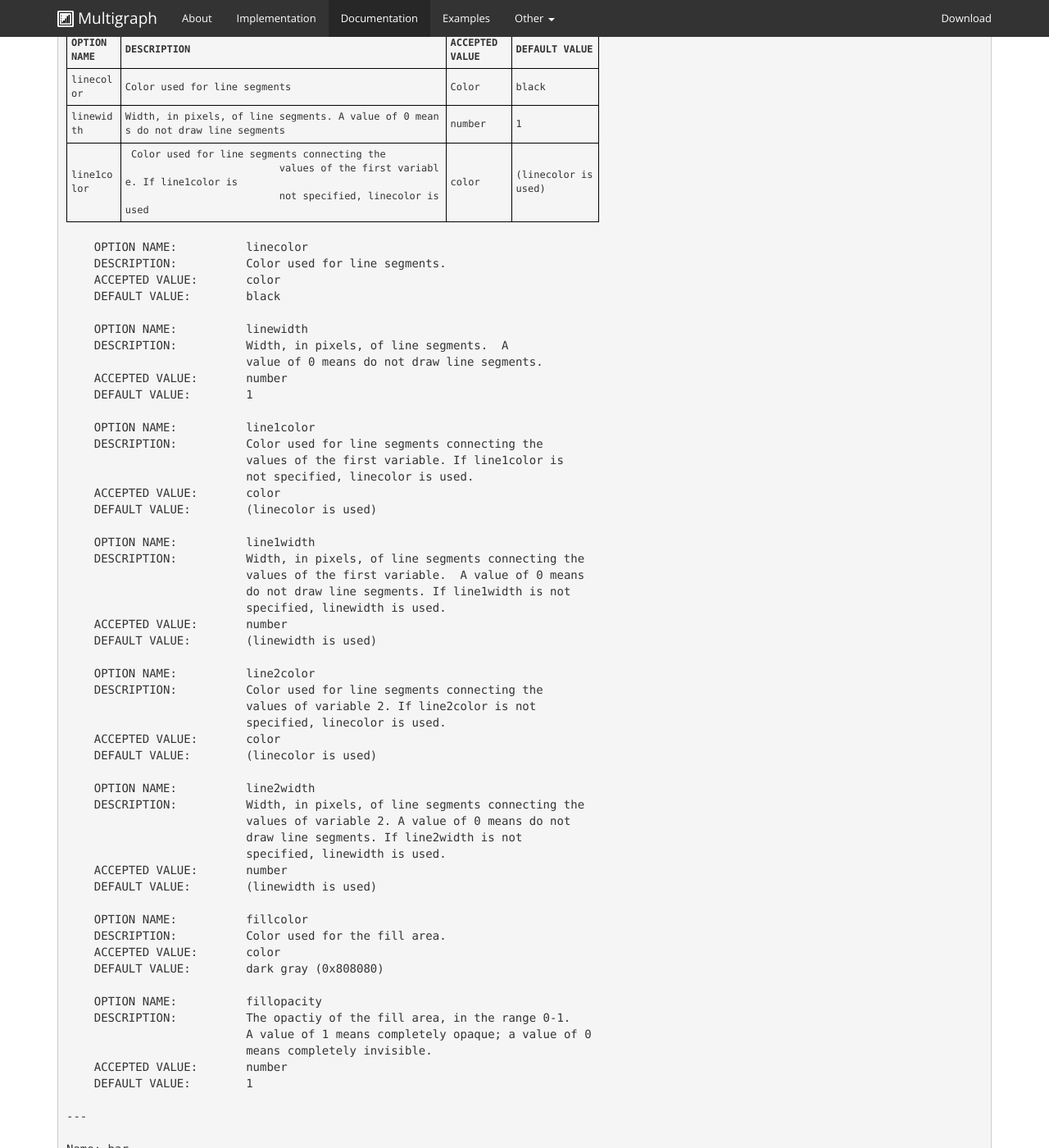
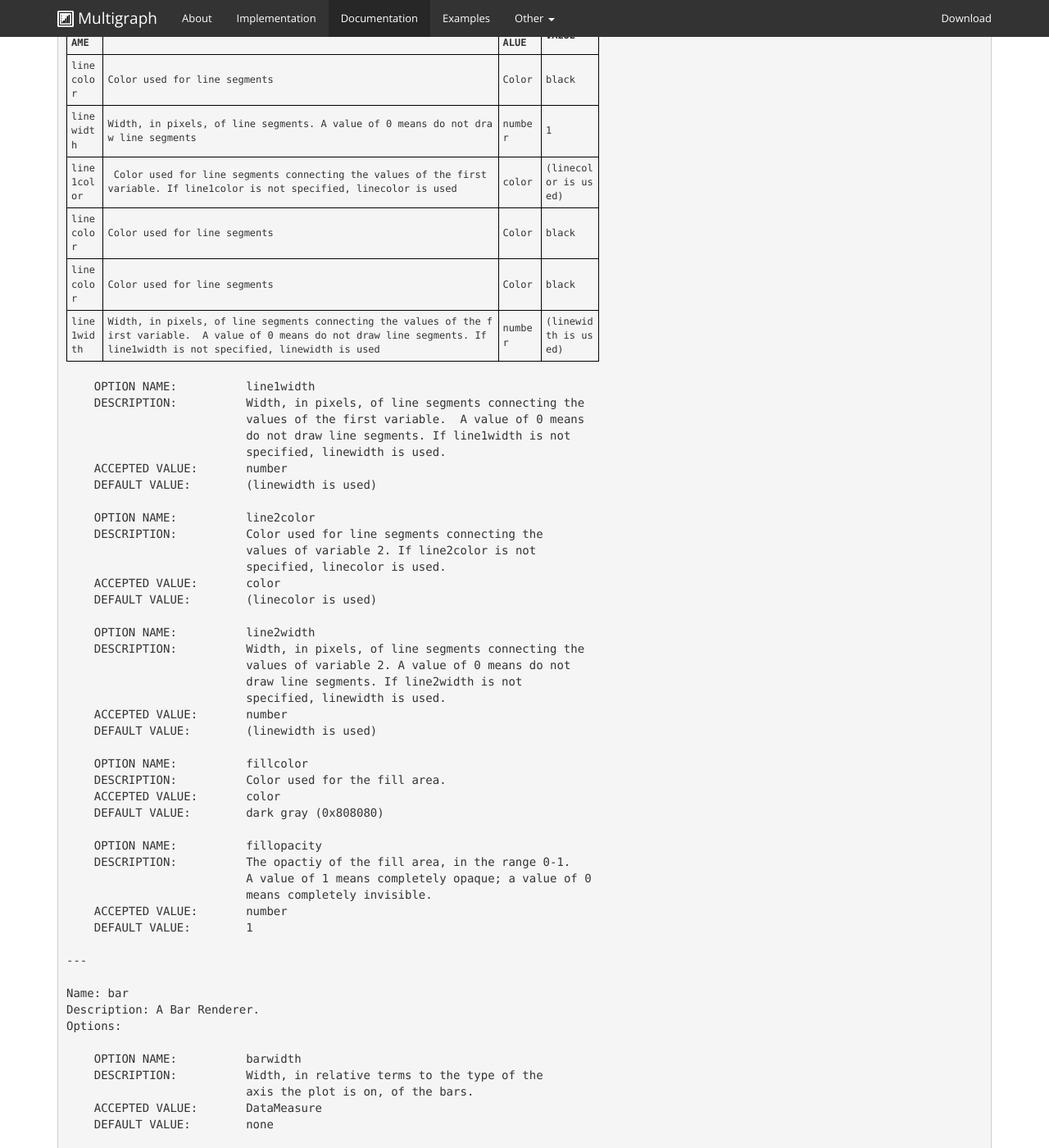
Before and after one commit to khunter3D/khunter3D.github.io, a Jekyll site: the page built from docs/renderers/index.html, in a window 1280 px wide and 1400 px high, scrolled down 459 px. Shown: the whole window at 82% size. Built offline with Jekyll 4.4.1, drawn with Linux system fonts in a browser that asks for light colours; nearby versions of some CDN libraries; Markdown is read by kramdown in place of the engine named in the settings; some of the changed text lies outside the part shown.

Commit message:
Update index.html

```diff
--- a/docs/renderers/index.html
+++ b/docs/renderers/index.html
@@ -13,8 +13,7 @@
 
 Name: band
 Description: Fills the region between two data lines with a solid color,
-             and draws a line segment between consecutive data points in
-             each line.
+and draws a line segment between consecutive data points in each line.
 </font>
 
 
@@ -55,35 +54,47 @@
 </tr>
 <tr>
   <td>line1color</td>
-  <td> Color used for line segments connecting the
-                          values of the first variable. If line1color is
-                          not specified, linecolor is used</td>
+  <td> Color used for line segments connecting the values of the first variable. If line1color is not specified, linecolor is used</td>
 
-  <td>color</td>
+
+<td>color</td>
 
 
 
-  <td>(linecolor is used)</td>
+<td>(linecolor is used)</td>
+
+
+
+
+
+<tr>
+  <td>linecolor</td>
+  <td>Color used for line segments</td>
+  <td>Color</td>
+  <td>black</td>
+  </tr>
+
+
+  <tr>
+  <td>linecolor</td>
+  <td>Color used for line segments</td>
+  <td>Color</td>
+  <td>black</td>
+  </tr>
+
+
+
+
+
+
+  <tr>
+  <td>line1width</td>
+  <td>Width, in pixels, of line segments connecting the values of the first variable.  A value of 0 means do not draw line segments. If line1width is not specified, linewidth is used</td>
+  <td>number</td>
+  <td>(linewidth is used)</td>
+  </tr>
 </tr>
 </table>
-    OPTION NAME:          linecolor
-    DESCRIPTION:          Color used for line segments.
-    ACCEPTED VALUE:       color
-    DEFAULT VALUE:        black
-
-    OPTION NAME:          linewidth
-    DESCRIPTION:          Width, in pixels, of line segments.  A
-                          value of 0 means do not draw line segments.
-    ACCEPTED VALUE:       number
-    DEFAULT VALUE:        1
-
-    OPTION NAME:          line1color
-    DESCRIPTION:          Color used for line segments connecting the
-                          values of the first variable. If line1color is
-                          not specified, linecolor is used.
-    ACCEPTED VALUE:       color
-    DEFAULT VALUE:        (linecolor is used)
-
     OPTION NAME:          line1width
     DESCRIPTION:          Width, in pixels, of line segments connecting the
                           values of the first variable.  A value of 0 means
```
